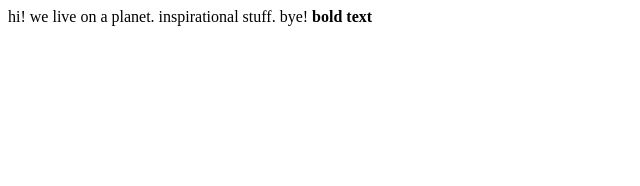
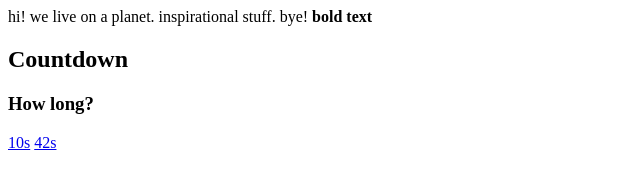
Before and after one commit to TheKodeToad/thekodetoad.github.io, a plain HTML site: page index.html in a window 1280 px wide. Shown: the whole page, without its empty margins (0-640 px from the left). Drawn offline with Linux system fonts and the light colour scheme.

Commit message:
Add countdown links to landing page

```diff
--- a/index.html
+++ b/index.html
@@ -4,5 +4,9 @@
 		hi! we live on a planet. inspirational stuff.
 		bye!
 		<b>bold text</b>
+		<h2>Countdown</h2>
+		<h3>How long?</h3>
+		<a href="countdown/10.html">10s</a>
+		<a href="countdown/42.html">42s</a>
 	</body>
 </html>
```
